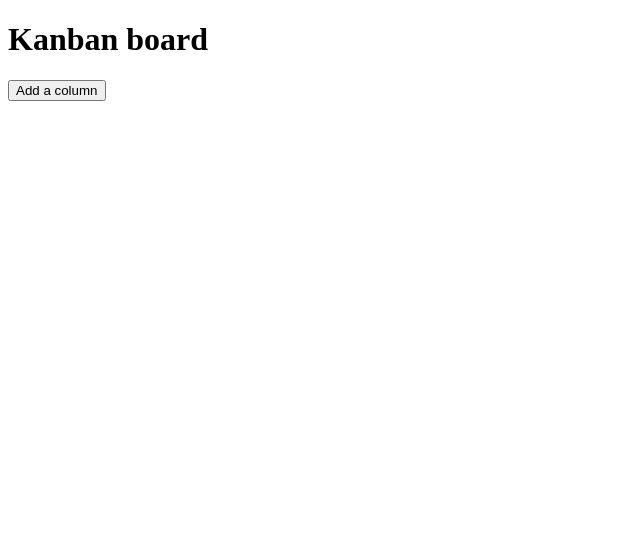
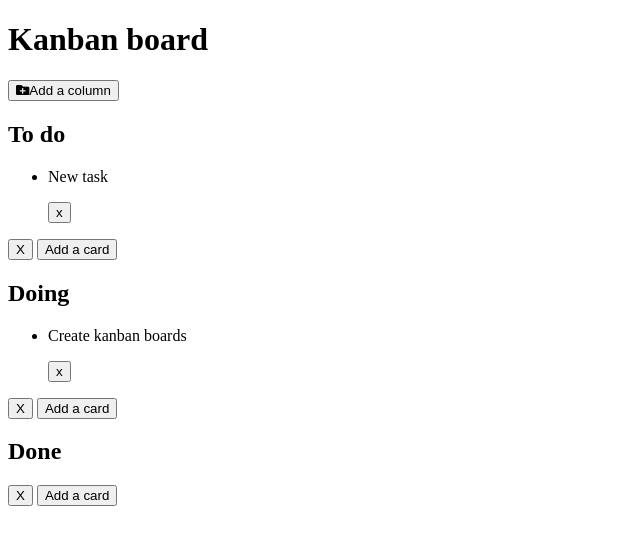
Before and after one commit to DorotaAdamska/kanban, a website: page index.html in a window 1280 px wide. Shown: the whole page, without its empty margins (0-640 px from the left). Drawn offline with nearby package versions, Linux system fonts and the light colour scheme.

Commit message:
Add script.js

```diff
--- a/index.html
+++ b/index.html
@@ -3,17 +3,39 @@
 <head>
 	<meta charset="utf-8">
 	<title>Kanban board</title>
-  <link rel="stylesheet" href="style.css">
+	<link rel="stylesheet" href="https://use.fontawesome.com/releases/v5.7.2/css/all.css" integrity="sha384-fnmOCqbTlWIlj8LyTjo7mOUStjsKC4pOpQbqyi7RrhN7udi9RwhKkMHpvLbHG9Sr" crossorigin="anonymous">
+	<link href="https://fonts.googleapis.com/css?family=Quicksand" rel="stylesheet">
+	<link rel="stylesheet" href="css/style.css">
 </head>
 <body>
 	<div id="board" class="board">
+		<div class="top-header">
 			<h1>Kanban board</h1>
-    <button class="create-column">Add a column</button>
+			<button class="create-column"><i class="fas fa-folder-plus"></i>Add a column</button>
+		</div>
 		<div class="column-container"></div>
 	</div>
 
+    <script id="column-template" type="x-tmpl-mustache">
+        <div class="column">
+            <h2 class="column-title">{{ name }}</h2>
+            <ul id={{ id }} class="column-card-list"></ul>
+            <button class="btn-delete">X</button>
+            <button class="add-card">Add a card</button>
+        </div>
+    </script>
+
+    <script id="card-template" type="x-tmpl-mustache">
+        <div class="card">
+          <p class="card-description">{{ description }}</p>
+          <button class="btn-delete">x</button>
+        </div
+      </script>
+
+
+
 	<script src="https://cdnjs.cloudflare.com/ajax/libs/mustache.js/2.3.0/mustache.min.js"></script>
 	<script src="https://cdnjs.cloudflare.com/ajax/libs/Sortable/1.6.0/Sortable.min.js"></script>
-  <script src="script.js"></script>
+	<script src="js/script.js"></script>
 </body>
 </html>
--- /dev/null
+++ b/js/script.js
@@ -0,0 +1,114 @@
+document.addEventListener('DOMContentLoaded', function() {
+
+    function randomString() {
+        var chars = '0123456789abcdefghiklmnopqrstuvwxyzABCDEFGHIJKLMNOPQRSTUVWXTZ';
+        var str = '';
+        for (var i = 0; i < 10; i++) {
+            str += chars[Math.floor(Math.random() * chars.length)];
+        }
+        return str;
+    }
+
+    function generateTemplate(name, data, basicElement) {
+        var template = document.getElementById(name).innerHTML;
+        var element = document.createElement(basicElement || 'div');
+        if (name == 'column-template'){
+            element.classList.add('col-parent');
+        }
+
+        Mustache.parse(template);
+        element.innerHTML = Mustache.render(template, data);
+        return element;
+    }
+
+    function Column(name) {
+        var self = this;
+
+        this.id = randomString();
+        this.name = name;
+        this.element = generateTemplate('column-template', { name: this.name });
+        initSortable(this.element.querySelector('ul') , 'card');
+        this.element.querySelector('.column').addEventListener('click', function (event) {
+            if (event.target.classList.contains('btn-delete')) {
+                self.removeColumn();
+            }
+            if (event.target.classList.contains('add-card')) {
+                self.addCard(new Card(prompt("Enter the name of the card")));
+            }
+        });
+    }
+
+    Column.prototype = {
+        addCard: function(card) {
+            this.element.querySelector('ul').appendChild(card.element);
+        },
+
+        removeColumn: function() {
+            this.element.parentNode.removeChild(this.element);
+        }
+    };
+
+    function Card(description) {
+        var self = this;
+
+        this.id = randomString();
+        this.description = description;
+        this.element = generateTemplate('card-template', { description: this.description }, 'li');
+        this.element.querySelector('.card').addEventListener('click', function (event) {
+            event.stopPropagation();
+
+            if (event.target.classList.contains('btn-delete')) {
+                self.removeCard();
+            }
+        });
+    }
+
+    Card.prototype = {
+        removeCard: function() {
+            this.element.parentNode.removeChild(this.element);
+        }
+    }
+
+    var board = {
+        name: 'Kanban Board',
+        addColumn: function(column) {
+            this.element.appendChild(column.element);
+            initSortable(column.element.parentNode, 'kanban');
+        },
+
+        element: document.querySelector('#board .column-container')
+    };
+
+    document.querySelector('#board .create-column').addEventListener('click', function() {
+        var name = prompt('Enter a column name');
+        var column = new Column(name);
+        board.addColumn(column);
+    });
+
+    function initSortable(el, groupName) {
+        var sortable = Sortable.create(el, {
+            group: groupName,
+            sort: true,
+            animation: 150
+        });
+    }
+
+    // CREATING COLUMNS
+    var todoColumn = new Column('To do');
+    var doingColumn = new Column('Doing');
+    var doneColumn = new Column('Done');
+
+    // ADDING COLUMNS TO THE BOARD
+    board.addColumn(todoColumn);
+    board.addColumn(doingColumn);
+    board.addColumn(doneColumn);
+
+    // CREATING CARDS
+    var card1 = new Card('New task');
+    var card2 = new Card('Create kanban boards');
+
+    // ADDING CARDS TO COLUMNS
+    todoColumn.addCard(card1);
+    doingColumn.addCard(card2);
+
+    });
--- /dev/null
+++ b/sass/style.scss
@@ -0,0 +1,3 @@
+* {
+    box-sizing: border-box;
+}
```
Also changed, not shown: css/style.css (added), 1 other file. Lines whose indentation alone changed are shown as unchanged.
